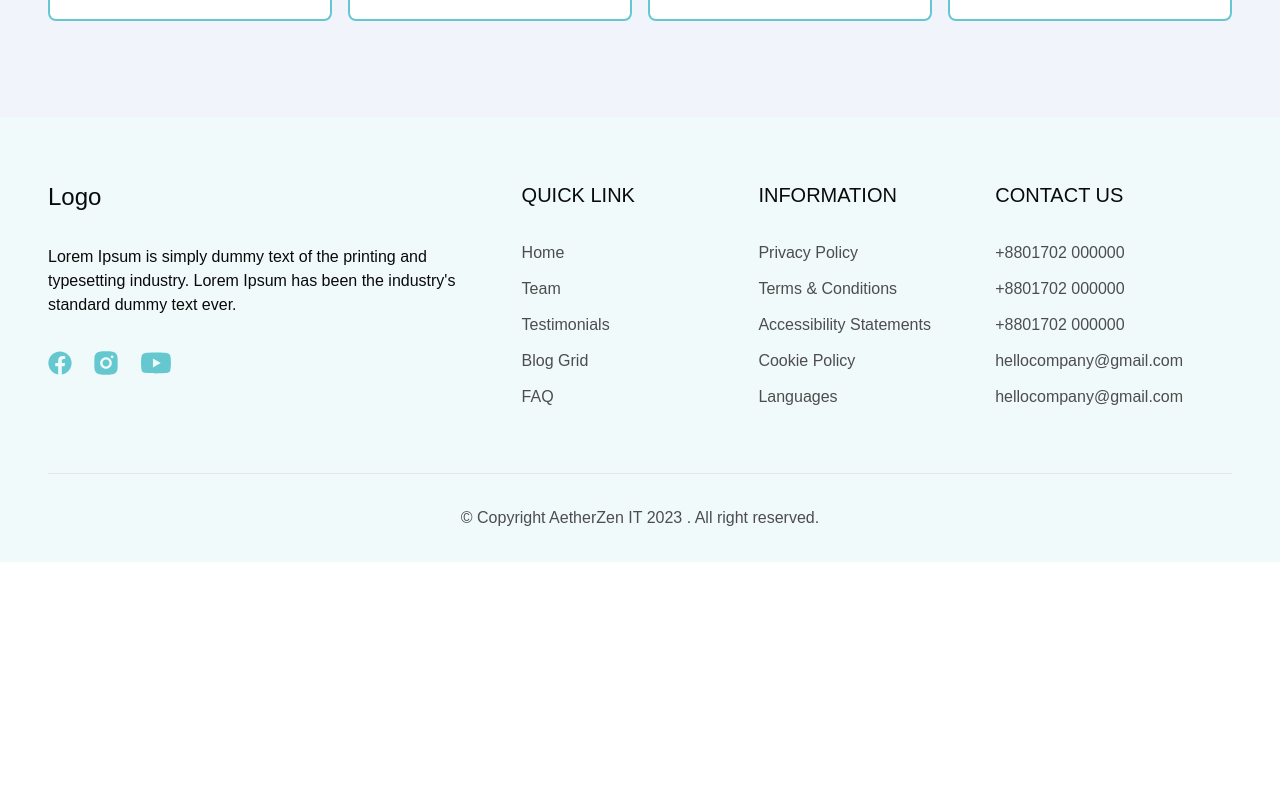
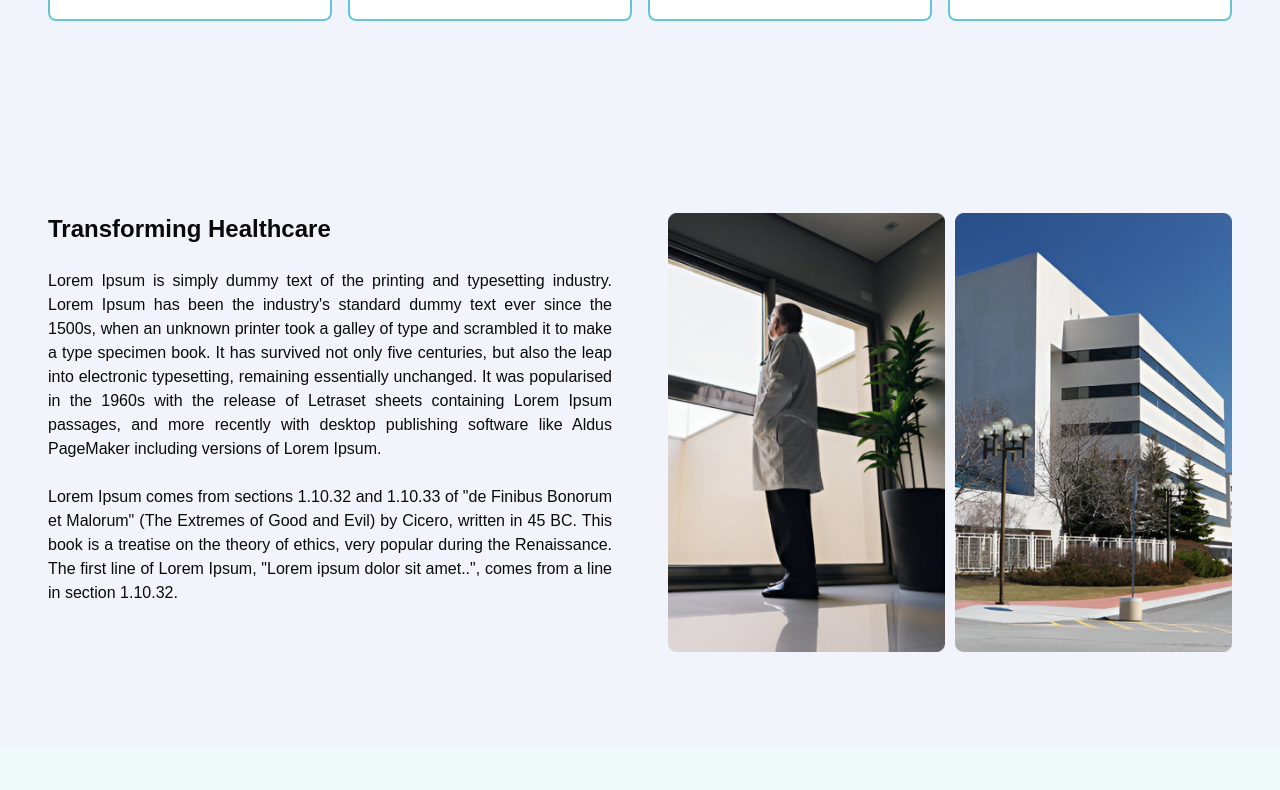
Before and after one commit to AetherZen/medical-saas, a Next.js app: page /about-us in a window 1280 px wide. Shown: the part 2470-3260 px from the top of the page. Before the commit the page ends 3032 px from the top, so only its background shows below. Built offline with nearby package versions, Linux system fonts and the light colour scheme.

Commit message:
created healthcare section in about us section

```diff
--- a/src/components/aboutUs/AboutUs.jsx
+++ b/src/components/aboutUs/AboutUs.jsx
@@ -139,6 +139,42 @@ const AboutUs = () => {
           ))}
         </div>
       </div>
+
+      {/* Healthcare section */}
+      <div className="section-padding-y grid grid-cols-1 lg:grid-cols-2 gap-6 lg:gap-6 xl:gap-14">
+      <div className="">
+          <div className="text-justify  space-y-6">
+            <h1 className="md:text-lg lg:text-2xl font-semibold">
+            Transforming Healthcare{" "}
+            </h1>
+            <p className="text-[12px] md:text-sm lg:text-base">
+            Lorem Ipsum is simply dummy text of the printing and typesetting industry. Lorem Ipsum has been the industry's standard dummy text ever since the 1500s, when an unknown printer took a galley of type and scrambled it to make a type specimen book. It has survived not only five centuries, but also the leap into electronic typesetting, remaining essentially unchanged. It was popularised in the 1960s with the release of Letraset sheets containing Lorem Ipsum passages, and more recently with desktop publishing software like Aldus PageMaker including versions of Lorem Ipsum.
+            </p>
+            <p className="text-[12px] md:text-sm lg:text-base">
+            Lorem Ipsum comes from sections 1.10.32 and 1.10.33 of "de Finibus Bonorum et Malorum" (The Extremes of Good and Evil) by Cicero, written in 45 BC. This book is a treatise on the theory of ethics, very popular during the Renaissance. The first line of Lorem Ipsum, "Lorem ipsum dolor sit amet..", comes from a line in section 1.10.32.
+            </p>
+          </div>
+
+        </div>
+        <div className="grid grid-cols-2  gap-1 md:gap-2.5">
+          <Image
+            height={320}
+            width={190}
+            alt="about us"
+            className="rounded-md md:flex-1 h-full w-full"
+            src="/about_us_healthcare_1.png"
+          />
+          <Image
+            height={320}
+            width={190}
+            alt="about us"
+            className="rounded-md h-full w-full"
+            src="/about_us_healthcare2.png"
+          />
+
+        </div>
+
+      </div>
     </div>
   );
 };
```
Also changed, not shown: public/about_us_healthcare2.png (added), public/about_us_healthcare_1.png (added).
